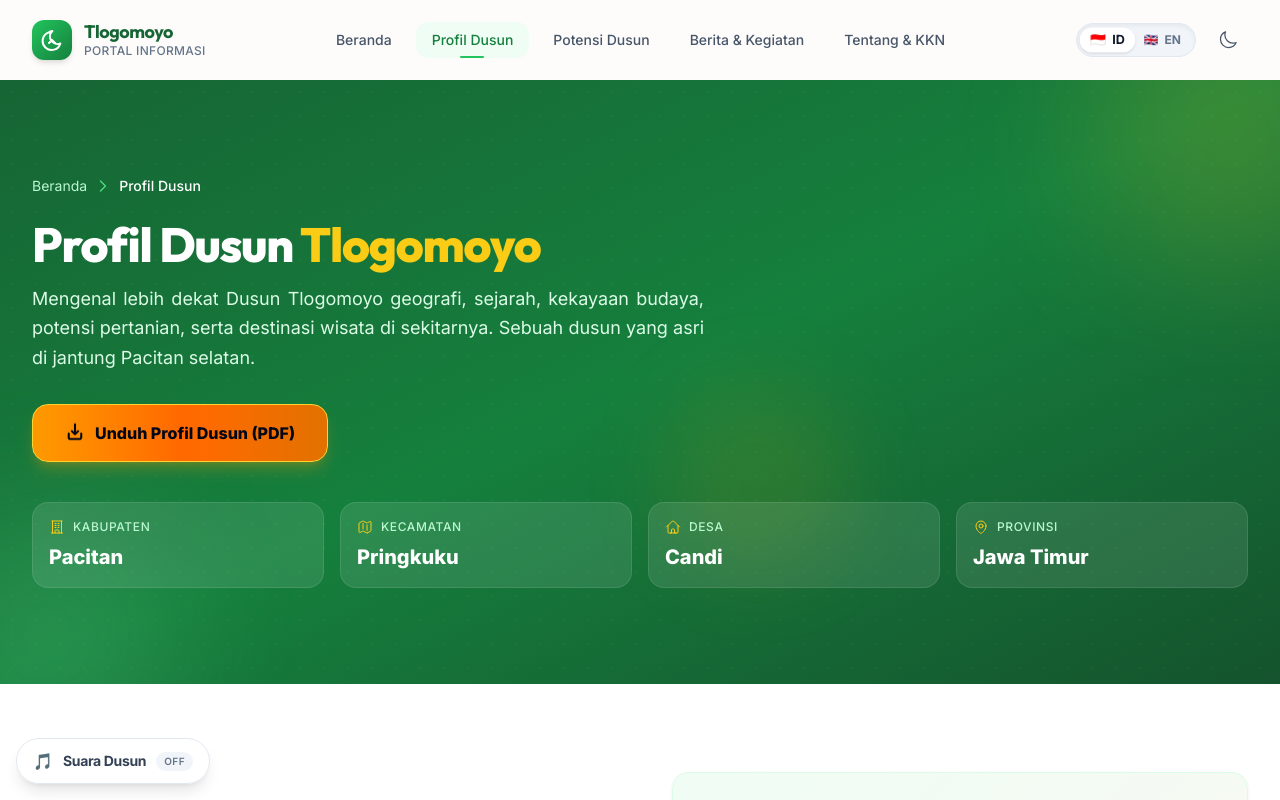
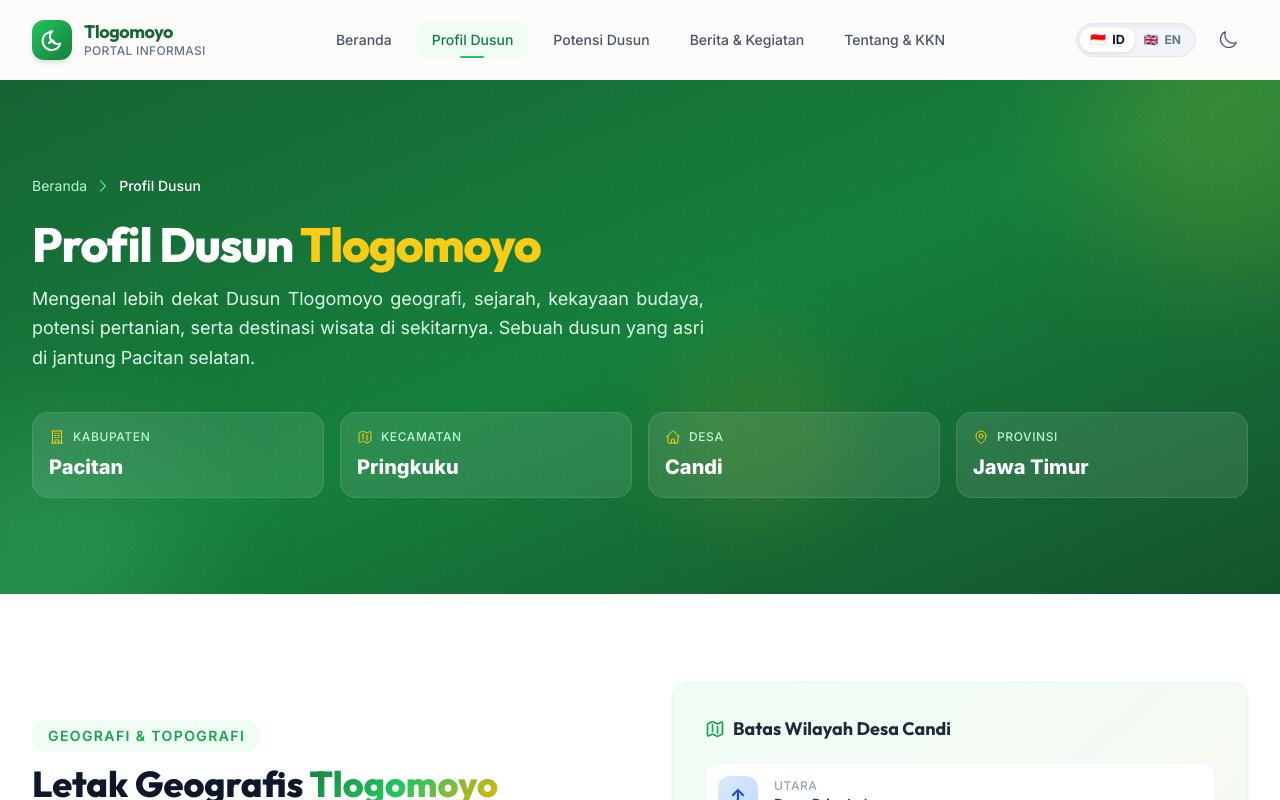
Before and after one commit to Jamesmarvins/portal-dusun-tlogomulyo, a Next.js app: page /profil-dusun in a window 1280 px wide. Shown: the top 800 px of the page. Built offline with nearby package versions, Linux system fonts and the light colour scheme.

Commit message:
chore: remove PDF download buttons and background music player

```diff
--- a/app/layout.js
+++ b/app/layout.js
@@ -52,7 +52,6 @@ export const metadata = {
 
 import { ThemeProvider } from "@/components/ThemeProvider";
 import { LanguageProvider } from "@/components/LanguageProvider";
-import AmbiencePlayer from "@/components/AmbiencePlayer";
 import PwaRegister from "@/components/PwaRegister";
 
 export default function RootLayout({ children }) {
@@ -68,7 +67,6 @@ export default function RootLayout({ children }) {
             <Navbar />
             <main className="flex-1">{children}</main>
             <Footer />
-            <AmbiencePlayer />
             <PwaRegister />
           </LanguageProvider>
         </ThemeProvider>
--- a/app/page.js
+++ b/app/page.js
@@ -5,7 +5,6 @@ import { useLanguage } from "@/components/LanguageProvider";
 import WeatherWidget from "@/components/WeatherWidget";
 import InteractiveMap from "@/components/InteractiveMap";
 import AgendaWidget from "@/components/AgendaWidget";
-import DownloadProfileButton from "@/components/DownloadProfileButton";
 
 export default function HomePage() {
   const { t } = useLanguage();
@@ -76,7 +75,6 @@ export default function HomePage() {
                     <path strokeLinecap="round" strokeLinejoin="round" d="M15 10.5a3 3 0 1 1-6 0 3 3 0 0 1 6 0Z M19.5 10.5c0 7.142-7.5 11.25-7.5 11.25S4.5 17.642 4.5 10.5a7.5 7.5 0 1 1 15 0Z" />
                   </svg>
                 </Link>
-                <DownloadProfileButton />
               </div>
 
               {/* Stats Row */}
--- a/app/profil-dusun/page.js
+++ b/app/profil-dusun/page.js
@@ -1,5 +1,4 @@
 import Link from "next/link";
-import DownloadProfileButton from "@/components/DownloadProfileButton";
 
 export const metadata = {
   title: "Profil Dusun Tlogomoyo Geografi, Budaya & Potensi Desa",
@@ -43,14 +42,11 @@ export default function ProfilDusunPage() {
               Profil Dusun{" "}
               <span className="text-accent-400">Tlogomoyo</span>
             </h1>
-            <p className="text-base sm:text-lg text-primary-100 max-w-2xl leading-relaxed text-justify mb-8">
+            <p className="text-base sm:text-lg text-primary-100 max-w-2xl leading-relaxed text-justify">
               Mengenal lebih dekat Dusun Tlogomoyo geografi, sejarah,
               kekayaan budaya, potensi pertanian, serta destinasi wisata
               di sekitarnya. Sebuah dusun yang asri di jantung Pacitan selatan.
             </p>
-            <div className="mt-6">
-              <DownloadProfileButton />
-            </div>
           </div>
 
           {/* Quick Stats */}
```
